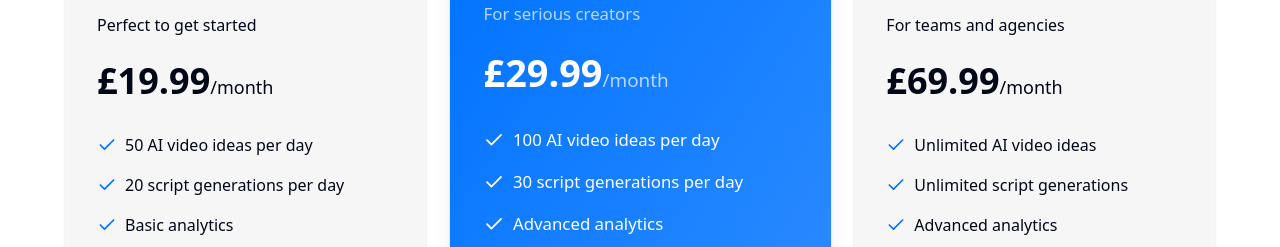
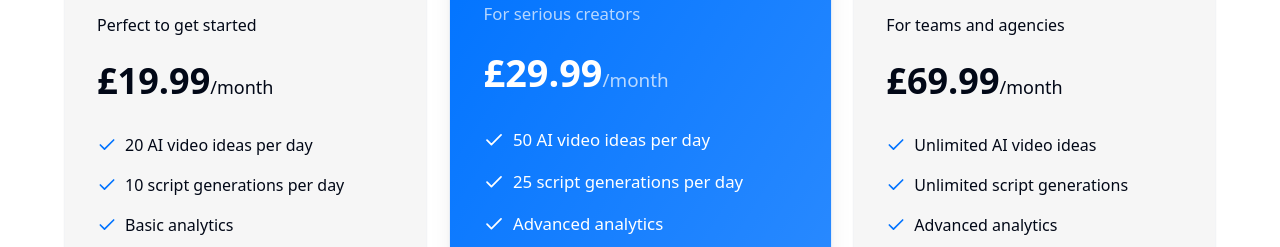
Before and after one commit to Tasklyios/planzo-ai, a React (Vite) app: page / in a window 1280 px wide. Shown: the part 1640-1887 px from the top of the page. Built offline with nearby package versions, Linux system fonts and the light colour scheme.

Commit message:
Deploy database migration
This commit deploys a database migration to update the usage limits functionality.

```diff
--- a/src/components/Pricing.tsx
+++ b/src/components/Pricing.tsx
@@ -14,8 +14,8 @@ const Pricing = () => {
       description: "Perfect to get started",
       price: isYearly ? "13.99" : "19.99",
       features: [
-        "50 AI video ideas per day",
-        "20 script generations per day",
+        "20 AI video ideas per day",
+        "10 script generations per day",
         "Basic analytics",
         "Simple calendar features"
       ],
@@ -27,8 +27,8 @@ const Pricing = () => {
       description: "For serious creators",
       price: isYearly ? "20.99" : "29.99",
       features: [
-        "100 AI video ideas per day",
-        "30 script generations per day",
+        "50 AI video ideas per day",
+        "25 script generations per day",
         "Advanced analytics",
         "Full calendar features",
         "Priority support"
--- a/src/components/pricing/PricingSheet.tsx
+++ b/src/components/pricing/PricingSheet.tsx
@@ -80,8 +80,8 @@ const PricingSheet = ({ trigger, className }: PricingSheetProps) => {
       description: "Perfect to get started",
       price: "19.99",
       features: [
-        "10 AI video ideas per day",
-        "20 script generations per day",
+        "20 AI video ideas per day",
+        "10 script generations per day",
         "Basic analytics",
         "Simple calendar features"
       ],
@@ -94,8 +94,8 @@ const PricingSheet = ({ trigger, className }: PricingSheetProps) => {
       description: "For serious creators",
       price: "29.99",
       features: [
-        "20 AI video ideas per day",
-        "30 script generations per day",
+        "50 AI video ideas per day",
+        "25 script generations per day",
         "Advanced analytics",
         "Full calendar features",
         "Priority support"
```
